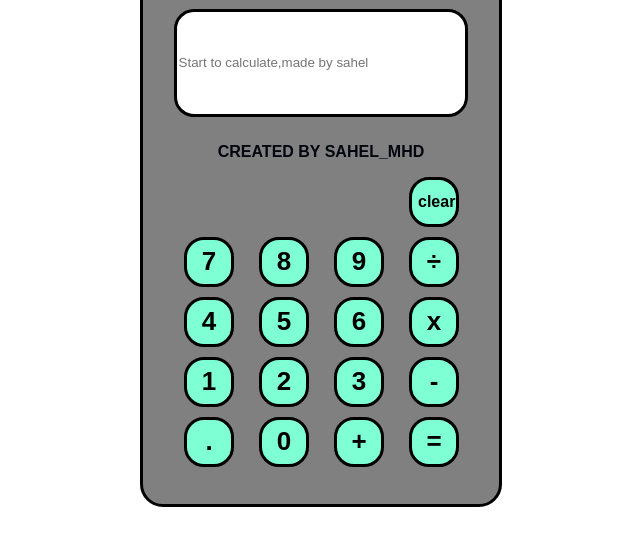
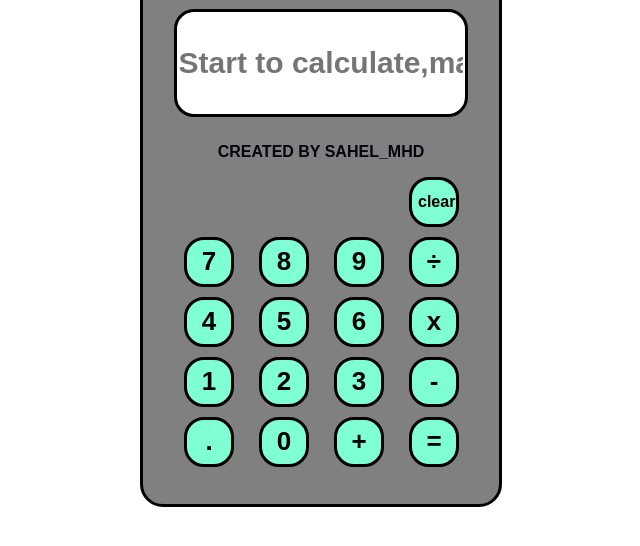
Before and after one commit to mhdsahel627/Calculatorcalc, a plain HTML site: page index.html in a window 1280 px wide. Shown: the part 62-608 px from the top of the page, without its empty margins (319-959 px from the left). Drawn offline with Linux system fonts and the light colour scheme.

Commit message:
Update style.css

```diff
--- a/style.css
+++ b/style.css
@@ -20,6 +20,8 @@
 }
 
 .output input{
+    font-size:30px;
+    font-weight:bolder;
     margin-top: -15px;
     margin-bottom: 10px;
     border: 10px solid gray;
```
